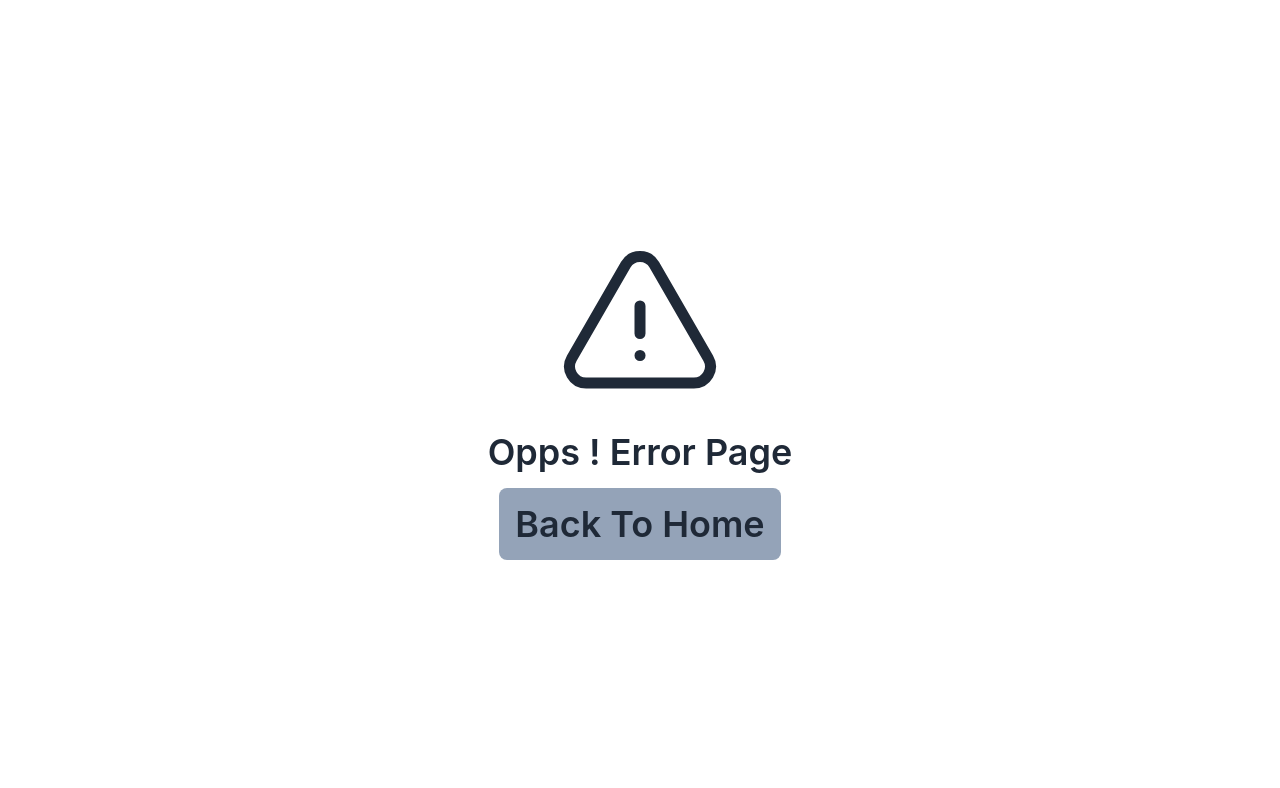
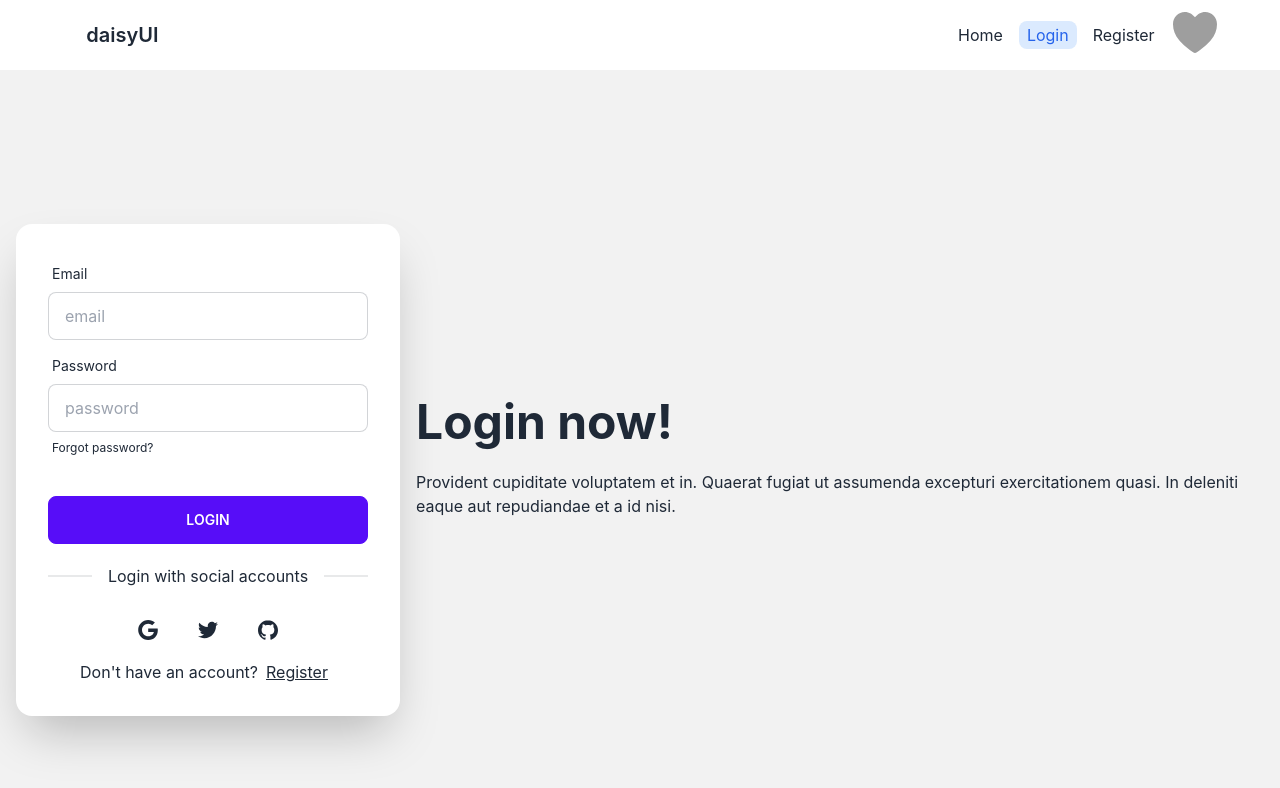
Before and after one commit to Amibiplob/biplob-it, a React (Create React App) app: page /login in a window 1280 px wide. Shown: the top 788 px of the page. Built offline with nearby package versions, Linux system fonts and the light colour scheme; grey boxes are pictures that could not be loaded.

Commit message:
login added

```diff
--- a/src/Components/ErrorPage.js
+++ b/src/Components/ErrorPage.js
@@ -1,13 +1,14 @@
 import React from 'react';
+import { Link } from 'react-router-dom';
 
 const ErrorPage = () => {
     return (
         <div className='flex flex-col justify-center items-center h-screen '>
-            <svg xmlns="http://www.w3.org/2000/svg" fill="none" viewBox="0 0 24 24" stroke-width="1.5" stroke="currentColor" class="w-44 h-44">
+            <svg xmlns="http://www.w3.org/2000/svg" fill="none" viewBox="0 0 24 24" stroke-width="1.5" stroke="currentColor" class="w-44 h-44 text-red-500">
                 <path stroke-linecap="round" stroke-linejoin="round" d="M12 9v3.75m-9.303 3.376c-.866 1.5.217 3.374 1.948 3.374h14.71c1.73 0 2.813-1.874 1.948-3.374L13.949 3.378c-.866-1.5-3.032-1.5-3.898 0L2.697 16.126zM12 15.75h.007v.008H12v-.008z" />
             </svg>
-            <h1 className='p-4 text-4xl font-semibold rounded-lg'>Opps ! Error Page</h1>
-            <h1 className='bg-slate-400 p-4 text-4xl font-semibold rounded-lg'>Back To Home</h1>
+            <h1 className='p-4 text-4xl font-semibold rounded-lg text-red-400'>Opps ! Error Page</h1>
+            <h1 className='bg-slate-400 p-4 text-4xl font-semibold rounded-lg'><Link to='/'>Back To Home</Link></h1>
         </div>
     );
 };
--- /dev/null
+++ b/src/Components/Login.js
@@ -0,0 +1,73 @@
+import React from 'react';
+import { Link } from 'react-router-dom';
+
+const Login = () => {
+    return (
+        <div className="hero min-h-screen bg-base-200">
+            <div className="hero-content flex-col lg:flex-row-reverse">
+                <div className="text-center lg:text-left">
+                    <h1 className="text-5xl font-bold">Login now!</h1>
+                    <p className="py-6">Provident cupiditate voluptatem et in. Quaerat fugiat ut assumenda excepturi exercitationem quasi. In deleniti eaque aut repudiandae et a id nisi.</p>
+                </div>
+                <div className="card flex-shrink-0 w-full max-w-sm shadow-2xl bg-base-100">
+                    <div className="card-body">
+                        <div className="form-control">
+                            <label className="label">
+                                <span className="label-text">Email</span>
+                            </label>
+                            <input type="text" placeholder="email" className="input input-bordered" />
+                        </div>
+                        <div className="form-control">
+                            <label className="label">
+                                <span className="label-text">Password</span>
+                            </label>
+                            <input type="text" placeholder="password" className="input input-bordered" />
+                            <label className="label">
+                                <a href="#" className="label-text-alt link link-hover">Forgot password?</a>
+                            </label>
+                        </div>
+                        <div className="form-control mt-6">
+                            <button className="btn btn-primary">Login</button>
+                        </div>
+                        <div className="divider">
+                            <p className="dark:text-gray-400">Login with social accounts</p>
+                        </div>
+
+
+
+
+
+                        <div className="flex justify-center space-x-4">
+                            <button aria-label="Log in with Google" className="p-3 rounded-sm">
+                                <svg xmlns="http://www.w3.org/2000/svg" viewBox="0 0 32 32" className="w-5 h-5 fill-current">
+                                    <path d="M16.318 13.714v5.484h9.078c-0.37 2.354-2.745 6.901-9.078 6.901-5.458 0-9.917-4.521-9.917-10.099s4.458-10.099 9.917-10.099c3.109 0 5.193 1.318 6.38 2.464l4.339-4.182c-2.786-2.599-6.396-4.182-10.719-4.182-8.844 0-16 7.151-16 16s7.156 16 16 16c9.234 0 15.365-6.49 15.365-15.635 0-1.052-0.115-1.854-0.255-2.651z"></path>
+                                </svg>
+                            </button>
+                            <button aria-label="Log in with Twitter" className="p-3 rounded-sm">
+                                <svg xmlns="http://www.w3.org/2000/svg" viewBox="0 0 32 32" className="w-5 h-5 fill-current">
+                                    <path d="M31.937 6.093c-1.177 0.516-2.437 0.871-3.765 1.032 1.355-0.813 2.391-2.099 2.885-3.631-1.271 0.74-2.677 1.276-4.172 1.579-1.192-1.276-2.896-2.079-4.787-2.079-3.625 0-6.563 2.937-6.563 6.557 0 0.521 0.063 1.021 0.172 1.495-5.453-0.255-10.287-2.875-13.52-6.833-0.568 0.964-0.891 2.084-0.891 3.303 0 2.281 1.161 4.281 2.916 5.457-1.073-0.031-2.083-0.328-2.968-0.817v0.079c0 3.181 2.26 5.833 5.26 6.437-0.547 0.145-1.131 0.229-1.724 0.229-0.421 0-0.823-0.041-1.224-0.115 0.844 2.604 3.26 4.5 6.14 4.557-2.239 1.755-5.077 2.801-8.135 2.801-0.521 0-1.041-0.025-1.563-0.088 2.917 1.86 6.36 2.948 10.079 2.948 12.067 0 18.661-9.995 18.661-18.651 0-0.276 0-0.557-0.021-0.839 1.287-0.917 2.401-2.079 3.281-3.396z"></path>
+                                </svg>
+                            </button>
+                            <button aria-label="Log in with GitHub" className="p-3 rounded-sm">
+                                <svg xmlns="http://www.w3.org/2000/svg" viewBox="0 0 32 32" className="w-5 h-5 fill-current">
+                                    <path d="M16 0.396c-8.839 0-16 7.167-16 16 0 7.073 4.584 13.068 10.937 15.183 0.803 0.151 1.093-0.344 1.093-0.772 0-0.38-0.009-1.385-0.015-2.719-4.453 0.964-5.391-2.151-5.391-2.151-0.729-1.844-1.781-2.339-1.781-2.339-1.448-0.989 0.115-0.968 0.115-0.968 1.604 0.109 2.448 1.645 2.448 1.645 1.427 2.448 3.744 1.74 4.661 1.328 0.14-1.031 0.557-1.74 1.011-2.135-3.552-0.401-7.287-1.776-7.287-7.907 0-1.751 0.62-3.177 1.645-4.297-0.177-0.401-0.719-2.031 0.141-4.235 0 0 1.339-0.427 4.4 1.641 1.281-0.355 2.641-0.532 4-0.541 1.36 0.009 2.719 0.187 4 0.541 3.043-2.068 4.381-1.641 4.381-1.641 0.859 2.204 0.317 3.833 0.161 4.235 1.015 1.12 1.635 2.547 1.635 4.297 0 6.145-3.74 7.5-7.296 7.891 0.556 0.479 1.077 1.464 1.077 2.959 0 2.14-0.020 3.864-0.020 4.385 0 0.416 0.28 0.916 1.104 0.755 6.4-2.093 10.979-8.093 10.979-15.156 0-8.833-7.161-16-16-16z"></path>
+                                </svg>
+                            </button>
+                        </div>
+                        <p className="text-center dark:text-gray-400">Don't have an account?
+                            <Link rel="noopener noreferrer" to="/register" className='underline px-2 dark:text-gray-100 tooltip tooltip-bottom' data-tip=" Register">Register</Link>
+                        </p>
+
+
+
+
+
+
+                    </div>
+                </div>
+            </div>
+        </div>
+    );
+};
+
+export default Login;
--- a/src/Components/Navbar.js
+++ b/src/Components/Navbar.js
@@ -2,18 +2,21 @@ import React from 'react';
 import { Link, NavLink } from 'react-router-dom';
 const Navbar = () => {
     return (
-              <div className="navbar bg-base-100 w-11/12 mx-auto">
+        <div className="navbar bg-base-100 lg:w-11/12 mx-auto">
             <div className="navbar-start">
-                    <div className="dropdown">
-                        <label tabIndex={0} className="btn btn-ghost lg:hidden">
-                            <svg xmlns="http://www.w3.org/2000/svg" className="h-5 w-5" fill="none" viewBox="0 0 24 24" stroke="currentColor"><path strokeLinecap="round" strokeLinejoin="round" strokeWidth="2" d="M4 6h16M4 12h8m-8 6h16" /></svg>
+                <div className="dropdown mr-2">
+                    <label className="btn btn-circle swap swap-rotate lg:hidden">
+                        <input type="checkbox" />
+                        <svg className="swap-off fill-current" xmlns="http://www.w3.org/2000/svg" width="25" height="25" viewBox="0 0 512 512">
+                            <path d="M64,384H448V341.33H64Zm0-106.67H448V234.67H64ZM64,128v42.67H448V128Z" /></svg>
+                        <svg className="swap-on fill-current" xmlns="http://www.w3.org/2000/svg" width="25" height="25" viewBox="0 0 512 512">
+                            <polygon points="400 145.49 366.51 112 256 222.51 145.49 112 112 145.49 222.51 256 112 366.51 145.49 400 256 289.49 366.51 400 400 366.51 289.49 256 400 145.49" /></svg>
                     </label>
                     <ul tabIndex={0} className="menu menu-compact dropdown-content mt-3 p-2 shadow bg-base-100 rounded-box w-52">
                         <li><Link>Item 1</Link></li>
                         <li><Link>Item 1</Link></li>
                         <li><Link>Item 1</Link></li>
                         <li><Link>Item 1</Link></li>
-
                     </ul>
                 </div>
                 <Link to='/' className="btn btn-ghost normal-case text-xl">daisyUI</Link>
@@ -22,36 +25,45 @@ const Navbar = () => {
             <div className="navbar-end">
                 <div>
                     <ul className="flex gap-2">
-                        <li className='hover:bg-slate-300 hover:rounded-lg'>
-                            <NavLink to='/home' title='Home'>
-                                {({ isActive }) => (<span className={isActive ? 'bg-blue-100 text-blue-600 round p-2 rounded-lg' : 'p-2'}>Home</span>)}
+                        <li className='hover:bg-slate-300 hover:rounded-lg tooltip tooltip-bottom' data-tip="Home">
+                            <NavLink to='/home'>
+                                {({ isActive }) => (<span className={isActive ? 'bg-blue-100 text-blue-600 round px-2 py-1 rounded-lg' : 'p-2'}>Home</span>)}
                             </NavLink>
                         </li>
-                        <li className='hover:bg-slate-300'>
-                            <NavLink to='/' title='Home'>
-                                {({ isActive }) => (<span className={isActive ? 'bg-blue-100 text-blue-600 round p-2 rounded-lg' : 'p-2'}>Home</span>)}
+                        <li className='hover:bg-slate-300 hover:rounded-lg tooltip tooltip-bottom' data-tip="Login">
+                            <NavLink to='/login'>
+                                {({ isActive }) => (<span className={isActive ? 'bg-blue-100 text-blue-600 round px-2 py-1 rounded-lg' : 'p-2'}>Login</span>)}
                             </NavLink>
                         </li>
-                        <li className='hover:bg-slate-300'>
-                            <NavLink to='/' title='Home'>
-                                {({ isActive }) => (<span className={isActive ? 'bg-blue-100 text-blue-600 round p-2 rounded-lg' : 'p-2'}>Home</span>)}
+                        <li className='hover:bg-slate-300 hover:rounded-lg tooltip tooltip-bottom' data-tip="Register">
+                            <NavLink to='/register'>
+                                {({ isActive }) => (<span className={isActive ? 'bg-blue-100 text-blue-600 round px-2 py-1 rounded-lg' : 'p-2'}>Register</span>)}
                             </NavLink>
                         </li>
 
                     </ul>
                 </div>
-                    <div className="dropdown dropdown-end">
-                        <label tabIndex={0} className="btn btn-ghost btn-circle avatar">
-                            <div className="w-10 rounded-full">
-                                <img src="https://placeimg.com/80/80/people" />
-                            </div>
+                <div className="dropdown dropdown-end ml-2">
+                    <label tabIndex={0} className='btn btn-ghost border-2 hover:border-black btn-circle avatar tooltip tooltip-bottom' data-tip="Profile">
+
+                            <img className="mask mask-heart" src="https://placeimg.com/160/160/arch" alt='' />
+
                     </label>
                     <ul tabIndex={0} className="menu menu-compact dropdown-content mt-3 p-2 shadow bg-base-100 rounded-box w-52">
 
                         <li><Link>Settings</Link></li>
                         <li><Link>Logout</Link></li>
+                        <li>
+                            <label className="swap swap-rotate">
+                                <input type="checkbox" />
+                                <svg className="swap-on fill-current w-10 h-10" xmlns="http://www.w3.org/2000/svg" viewBox="0 0 24 24"><path d="M5.64,17l-.71.71a1,1,0,0,0,0,1.41,1,1,0,0,0,1.41,0l.71-.71A1,1,0,0,0,5.64,17ZM5,12a1,1,0,0,0-1-1H3a1,1,0,0,0,0,2H4A1,1,0,0,0,5,12Zm7-7a1,1,0,0,0,1-1V3a1,1,0,0,0-2,0V4A1,1,0,0,0,12,5ZM5.64,7.05a1,1,0,0,0,.7.29,1,1,0,0,0,.71-.29,1,1,0,0,0,0-1.41l-.71-.71A1,1,0,0,0,4.93,6.34Zm12,.29a1,1,0,0,0,.7-.29l.71-.71a1,1,0,1,0-1.41-1.41L17,5.64a1,1,0,0,0,0,1.41A1,1,0,0,0,17.66,7.34ZM21,11H20a1,1,0,0,0,0,2h1a1,1,0,0,0,0-2Zm-9,8a1,1,0,0,0-1,1v1a1,1,0,0,0,2,0V20A1,1,0,0,0,12,19ZM18.36,17A1,1,0,0,0,17,18.36l.71.71a1,1,0,0,0,1.41,0,1,1,0,0,0,0-1.41ZM12,6.5A5.5,5.5,0,1,0,17.5,12,5.51,5.51,0,0,0,12,6.5Zm0,9A3.5,3.5,0,1,1,15.5,12,3.5,3.5,0,0,1,12,15.5Z" /></svg>
+                                <svg className="swap-off fill-current w-10 h-10" xmlns="http://www.w3.org/2000/svg" viewBox="0 0 24 24"><path d="M21.64,13a1,1,0,0,0-1.05-.14,8.05,8.05,0,0,1-3.37.73A8.15,8.15,0,0,1,9.08,5.49a8.59,8.59,0,0,1,.25-2A1,1,0,0,0,8,2.36,10.14,10.14,0,1,0,22,14.05,1,1,0,0,0,21.64,13Zm-9.5,6.69A8.14,8.14,0,0,1,7.08,5.22v.27A10.15,10.15,0,0,0,17.22,15.63a9.79,9.79,0,0,0,2.1-.22A8.11,8.11,0,0,1,12.14,19.73Z" /></svg>
+
+                            </label>
+                        </li>
                     </ul>
                 </div>
+
             </div>
         </div>
 
```
Also changed, not shown: src/App.js (+10 -3 lines), src/Components/Register.js (added, +11 -0 lines). Lines whose indentation alone changed are shown as unchanged.
